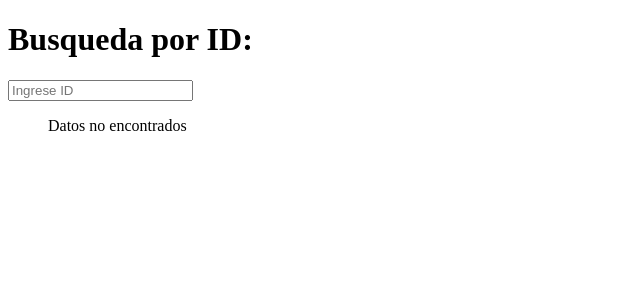
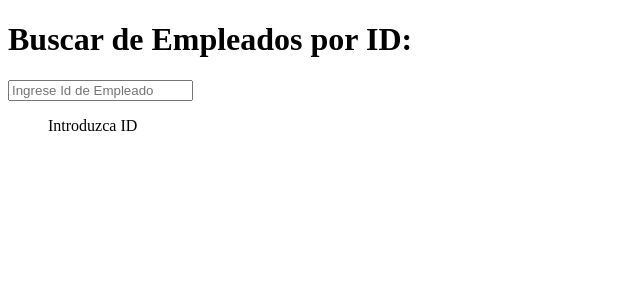
Before and after one commit to RFerreiraN/PracticasReact, a React (Vite) app: page / in a window 1280 px wide. Shown: the top 300 px of the page, without its empty margins (0-640 px from the left). Built offline with nearby package versions, Linux system fonts and the light colour scheme.

Commit message:
Practica Finalizada

```diff
--- a/src/App.jsx
+++ b/src/App.jsx
@@ -2,32 +2,14 @@ import { useState } from 'react'
 import reactLogo from './assets/react.svg'
 import viteLogo from '/vite.svg'
 import './App.css'
+import { UsuarioIndividual } from './Components/UsuarioIndividual'
 
 function App() {
-  const [count, setCount] = useState(0)
+
 
   return (
     <>
-      <div>
-        <a href="https://vite.dev" target="_blank">
-          <img src={viteLogo} className="logo" alt="Vite logo" />
-        </a>
-        <a href="https://react.dev" target="_blank">
-          <img src={reactLogo} className="logo react" alt="React logo" />
-        </a>
-      </div>
-      <h1>Vite + React</h1>
-      <div className="card">
-        <button onClick={() => setCount((count) => count + 1)}>
-          count is {count}
-        </button>
-        <p>
-          Edit <code>src/App.jsx</code> and save to test HMR
-        </p>
-      </div>
-      <p className="read-the-docs">
-        Click on the Vite and React logos to learn more
-      </p>
+      <UsuarioIndividual/>
     </>
   )
 }
--- /dev/null
+++ b/src/Components/UserPorId.jsx
@@ -0,0 +1,47 @@
+import { use, useState } from "react";
+
+export const UserPorId = () => {
+
+  const [usersId, setUsersId] = useState('');
+  const [user, setUser] = useState(null)
+
+  const fetchEmpleados = async () => {
+
+    if( !usersId || isNaN(usersId) ) return
+
+    try {
+      const response = await fetch(`https://jsonplaceholder.typicode.com/users/${usersId}`);
+      const data = await response.json()
+      setUser(data)
+      console.log(data)
+    } catch (error) {
+      console.error( error )
+    }
+  }
+
+  const inputValue = (e) => {
+      setUsersId(e.target.value)
+  }
+
+  const onSubmitInput = (e) => {
+    e.preventDefault()
+    if ( usersId < 1 || usersId > 10) return
+    fetchEmpleados()
+    setUsersId('')
+  }
+
+  return (
+    <>
+      <h1>Buscar de Empleados por ID: </h1>
+      <form onSubmit={onSubmitInput}>
+        <input type="text" placeholder="Ingrese Id de Empleado" value={usersId} onChange={inputValue}/>
+      </form>
+      <ul>
+          { user ? <li>Nombre: {user.name } <br /> Email: {user.email} <br /> Username : {user.username}</li>
+                 : <li>Introduzca ID</li>
+          }
+      </ul>
+
+    </>
+  )
+}
--- a/src/Components/UserPorInput.jsx
+++ b/src/Components/UserPorInput.jsx
@@ -3,9 +3,12 @@ import { useState } from "react";
 export const UserPorInput = () => {
 
   const [userID, setUserID] = useState(''); // lo usanmos para definir el id del usaurio
-  const [datosUsuario, setDatosUsuario] = useState() // lo usamos para guardar los datos del usuario
+  const [datosUsuario, setDatosUsuario] = useState(null) // lo usamos para guardar los datos del usuario
 
   const fetchInput = async () => {
+
+    if( !userID || isNaN(userID) ) return
+
     try {
       const response = await fetch(`https://jsonplaceholder.typicode.com/users/${userID}`);
       const data = await response.json()
@@ -41,7 +44,7 @@ export const UserPorInput = () => {
 
       <ul>
         { datosUsuario ? <li> { datosUsuario.name } </li>
-                       : <li>Datos no encontrados</li>
+                       : <li>Introduzca ID</li>
         }
       </ul>
     </>
--- a/src/main.jsx
+++ b/src/main.jsx
@@ -5,9 +5,10 @@ import App from './App.jsx'
 import { UsersApp } from './Components/UsersApp.jsx'
 import { UsuarioIndividual } from './Components/UsuarioIndividual.jsx'
 import { UserPorInput } from './Components/UserPorInput.jsx'
+import { UserPorId } from './Components/UserPorId.jsx'
 
 createRoot(document.getElementById('root')).render(
   <StrictMode>
-    <UserPorInput/>
+    <UserPorId/>
   </StrictMode>,
 )
```
